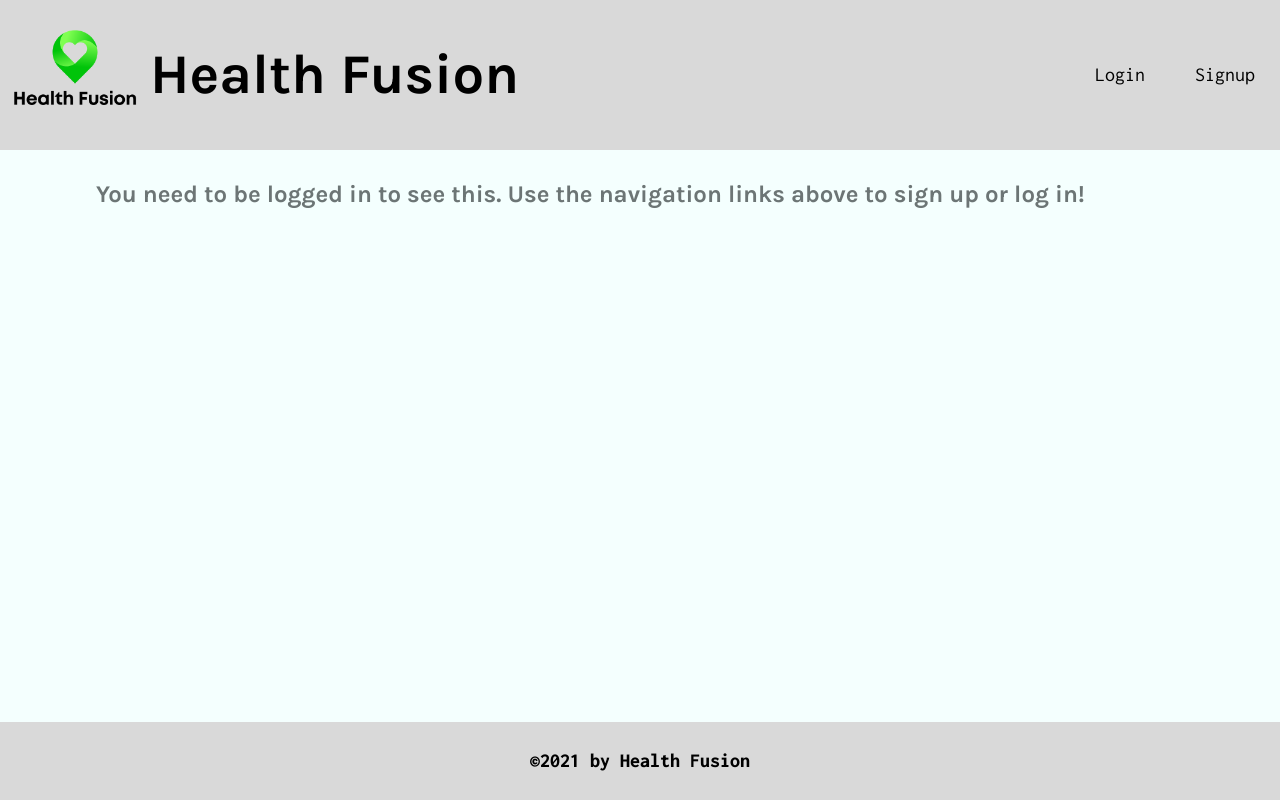
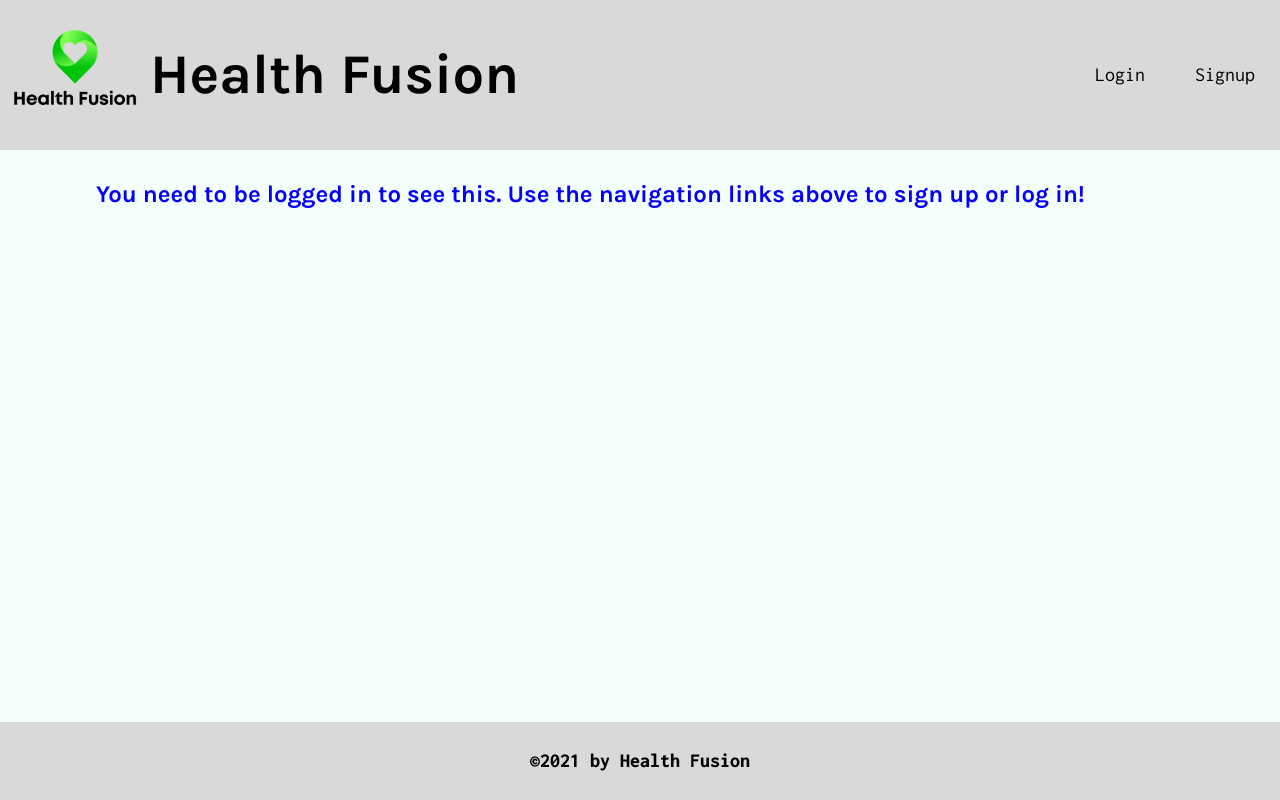
Before and after one commit to utor2021/future-health-tech-blog, a React (Create React App) app in the folder client/: page /profile/1 in a window 1280 px wide. Built offline with nearby package versions, Linux system fonts and the light colour scheme; no server answers; the HTML template or start-up script is replaced by a standard one.

Commit message:
Updates to color scheme and comments

```diff
--- a/client/src/components/ThoughtList/index.js
+++ b/client/src/components/ThoughtList/index.js
@@ -27,7 +27,7 @@ const ThoughtList = ({ discussions, title }) => {
                                 <p>{discussion.topicTitle}</p>
                                 <p>{discussion.ideaText}</p>
                                 <p className="mb-0">
-                                    Reactions: {discussion.commentCount} || Click to{' '}
+                                    Comments: {discussion.commentCount} || Click to{' '}
                                     {discussion.commentCount ? 'see' : 'start'} the discussion!
                 </p>
                             </Link>
--- a/client/src/index.css
+++ b/client/src/index.css
@@ -4,7 +4,7 @@
   --tertiary: #b2c2c1;
   --quatrinary: #cadbda;
   --light: #e1f5f4;
-  --dark: #6c7575;
+  --dark: #0400fc;
   --error: rgb(228, 46, 1);
   --border-radius: 0.3rem;
   --spacing-one: calc(1rem * 0.25);
```
